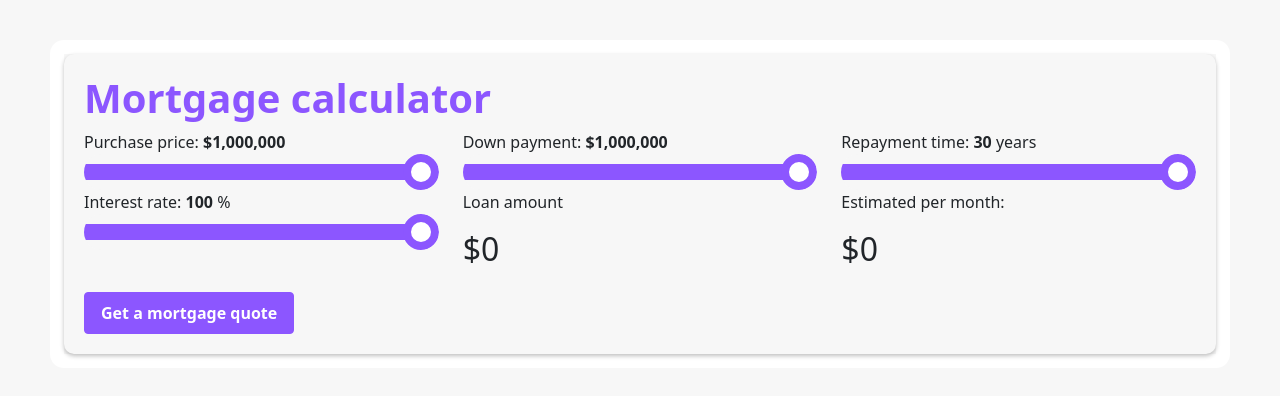
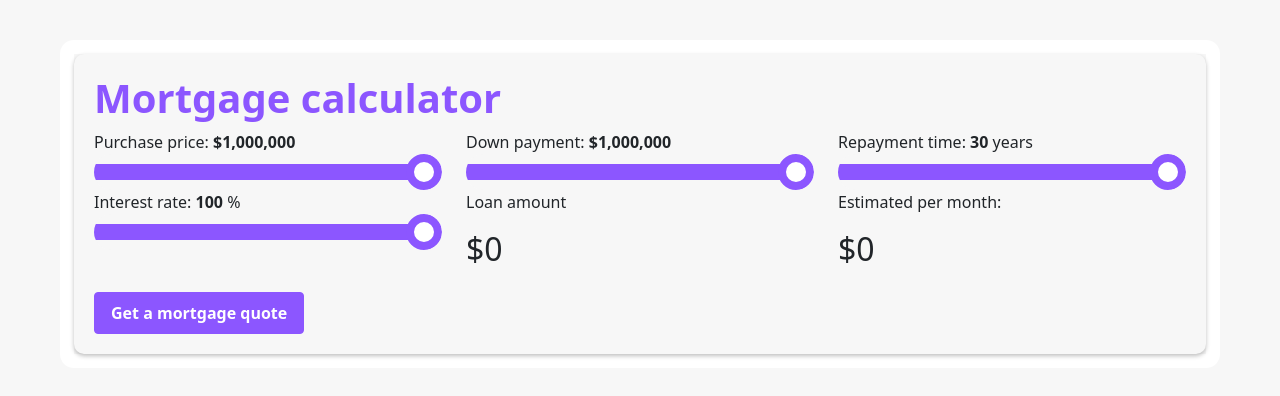
Before and after one commit to quoc269/saigon-digital-quoc, a React (Create React App) app: page / in a window 1280 px wide. Shown: the part 110-506 px from the top of the page. Built offline with nearby package versions, Linux system fonts and the light colour scheme.

Commit message:
Change padding css card

```diff
--- a/src/UI/Card.module.css
+++ b/src/UI/Card.module.css
@@ -25,7 +25,7 @@ body, html{
 /*Reponsive for Ipad, Ipad pro*/
 @media (min-width: 768px) {
 	.out {
-		padding: 50px;
+		padding: 60px;
 		padding-top: 150px;
 	}
 }
```
